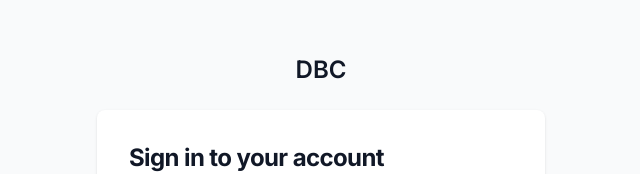
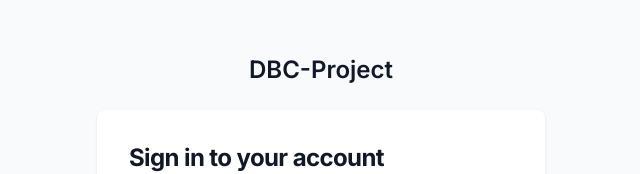
Before and after one commit to haseeb302/dbc-crm, a Next.js app: page /login in a window 1280 px wide. Shown: the part 132-306 px from the top of the page, without its empty margins (319-959 px from the left). Built offline with nearby package versions, Linux system fonts and the light colour scheme.

Commit message:
changed title to DBC-Project from DBC

```diff
--- a/app/login/page.js
+++ b/app/login/page.js
@@ -9,7 +9,7 @@ export default function page() {
     <section class="bg-gray-50 dark:bg-gray-900">
       <div class="flex flex-col items-center justify-center px-6 py-8 mx-auto md:h-screen lg:py-0">
         <h1 class="flex items-center mb-6 text-2xl font-semibold text-gray-900 dark:text-white">
-          DBC
+          DBC-Project
         </h1>
         <div class="w-full bg-white rounded-lg shadow dark:border md:mt-0 sm:max-w-md xl:p-0 dark:bg-gray-800 dark:border-gray-700">
           <div class="p-6 space-y-4 md:space-y-6 sm:p-8">
```
